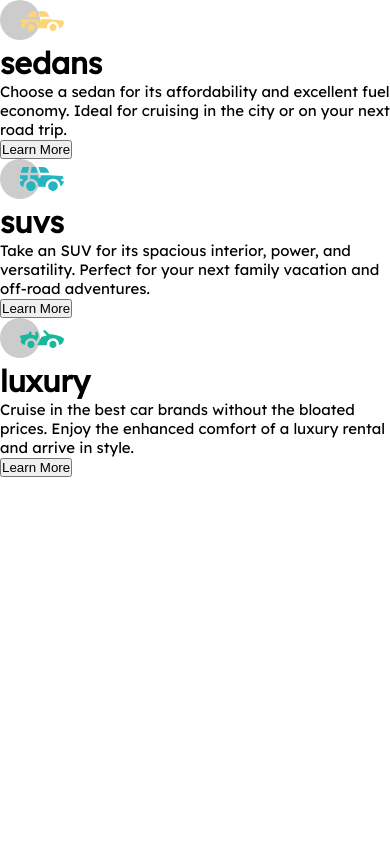
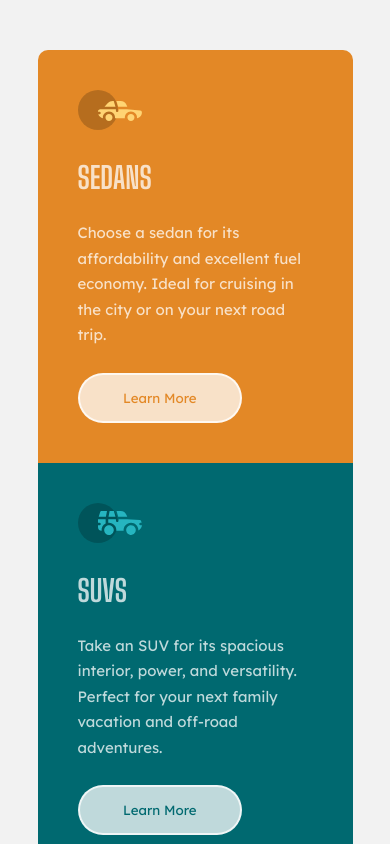
Before and after one commit to Debesta/Frontend-Mentor---3-column-preview-card-component, a plain HTML site: page index.html in a window 390 px wide. Shown: the top 844 px of the page. Drawn offline with Linux system fonts and the light colour scheme.

Commit message:
styles for mobile and desktop design

```diff
--- a/sass/style.scss
+++ b/sass/style.scss
@@ -8,12 +8,97 @@
 	padding: 0;
 }
 
-html{
-    font-family: 'Lexend Deca', sans-serif;
-    font-size: 15px;
+html {
+	font-family: 'Lexend Deca', sans-serif;
+	font-size: 15px;
+	color: c.$transparent-white;
 }
 
-main{
-    height: 100vh;
-    width: 100vw;
+main {
+    display: flex;
+    justify-content: center;
+    align-items: center;
+	width: 100%;
+	padding: 50px 30px;
+	background-color: c.$very-light-gray;
+	.card-group {
+		display: flex;
+		flex-direction: column;
+		justify-content: center;
+		align-items: center;
+		border-radius: 10px;
+		overflow: hidden;
+		.card {
+			position: relative;
+			max-height: 460px;
+            max-width: 315px;
+			padding: 40px;
+			.title {
+				padding: 25px 0;
+				text-transform: uppercase;
+				font-family: 'Big Shoulders Display', sans-serif;
+			}
+			.description {
+				line-height: 1.7;
+			}
+			.learn-more-btn {
+				width: 70%;
+                padding: 15px;
+				margin: 25px 0 0;
+				border: 2px solid c.$transparent-white;
+				border-radius: 25px;
+				font-family: 'Lexend Deca', sans-serif;
+				background-color: c.$transparent-white;
+				transition: 0.3s;
+				cursor: pointer;
+			}
+			.learn-more-btn:hover {
+				color: c.$transparent-white;
+			}
+		}
+		.sedans {
+			background-color: c.$bright-orange;
+			.learn-more-btn {
+				color: c.$bright-orange;
+			}
+			.learn-more-btn:hover {
+				background-color: c.$bright-orange;
+			}
+		}
+		.suvs {
+			background-color: c.$dark-cyan;
+			.learn-more-btn {
+				color: c.$dark-cyan;
+			}
+			.learn-more-btn:hover {
+				background-color: c.$dark-cyan;
+			}
+		}
+		.luxury {
+			background-color: c.$very-dark-cyan;
+			.learn-more-btn {
+				color: c.$very-dark-cyan;
+			}
+			.learn-more-btn:hover {
+				background-color: c.$very-dark-cyan;
+			}
+		}
+	}
 }
+
+@media (min-width: 1440px) {
+    main{
+        height: 100vh;
+        .card-group{
+            flex-direction: row;
+            .card{
+                .description{
+                    max-width: 200px;
+                }
+                .learn-more-btn{
+                    margin: 70px 0 0;
+                }
+            }
+        }
+    }
+}
```
Also changed, not shown: css/style.css, 1 other file.
